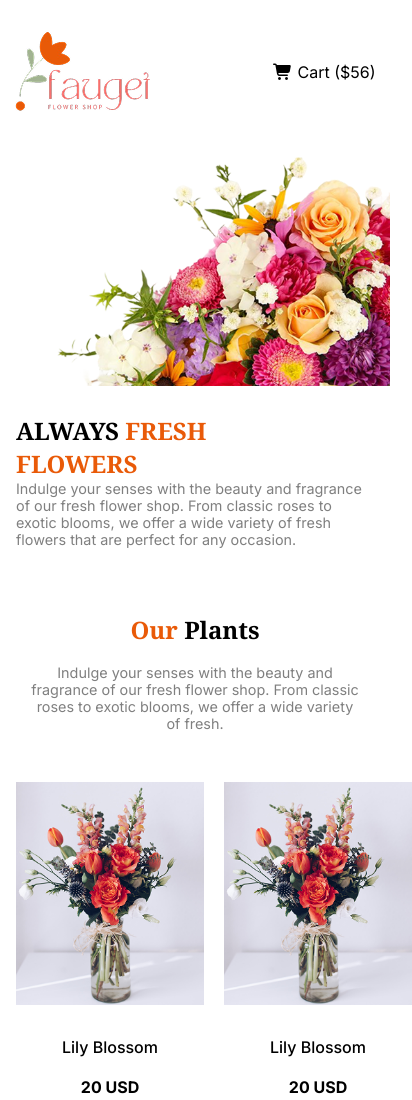
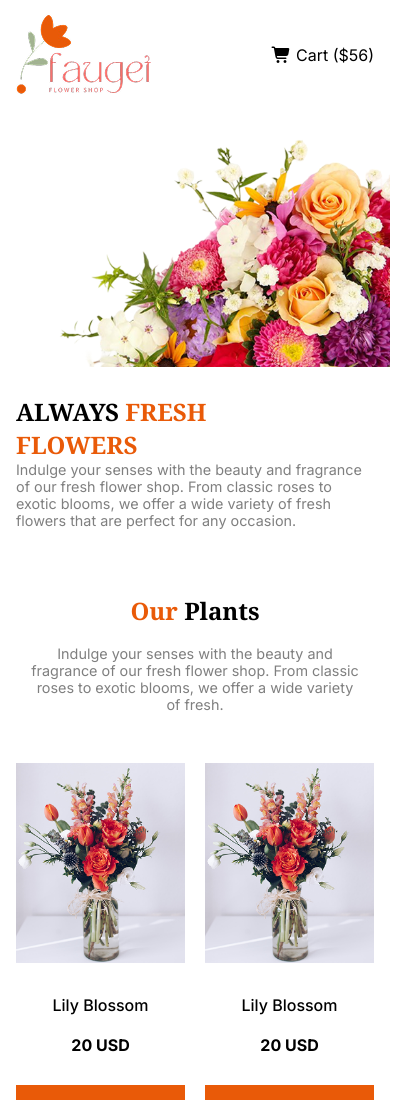
Before and after one commit to soumitra45-git/Assignment-2, a plain HTML site: page index.html in a window 390 px wide. Shown: the top 1100 px of the page, 412 px wide, since content can reach past the window. Drawn offline with Linux system fonts and the light colour scheme.

Commit message:
fixed some section

```diff
--- a/styles/styles.css
+++ b/styles/styles.css
@@ -195,8 +195,9 @@ nav{
     } */
     /* navbar section */
     nav{
-        max-width: 361px;
-        margin-bottom: 28px;
+        /* max-width: 361px; */
+        /* margin-bottom: 28px; */
+        margin: 13px 16px 28px;
     }
     .nav-anchors > ul > li:nth-child(1), .nav-anchors > ul > li:nth-child(2), .nav-anchors > ul > li:nth-child(3){
     display: none;
@@ -208,9 +209,9 @@ nav{
         gap: 28px;
     }
     .banner > img{
-        max-width: 394px;
+        /* max-width: 394px;  */
+        width: 100%;
         max-height: 245px;
-        /* width: 100%; */
     }
     .banner-txt{
         margin: 0 16px;
@@ -236,12 +237,11 @@ nav{
     }
     .plants-cards{
         grid-template-columns: repeat(2,1fr);
-        padding: 0 16px;
-        /* column-gap: 0px; */
+        margin: 0 16px;
     }
-    .card{
-        max-width: 188px;
 
+    .card > img{
+        width: 100%;
     }
     .card-content > div > h3, .card-content > button{
         font-size: 1rem;
```
